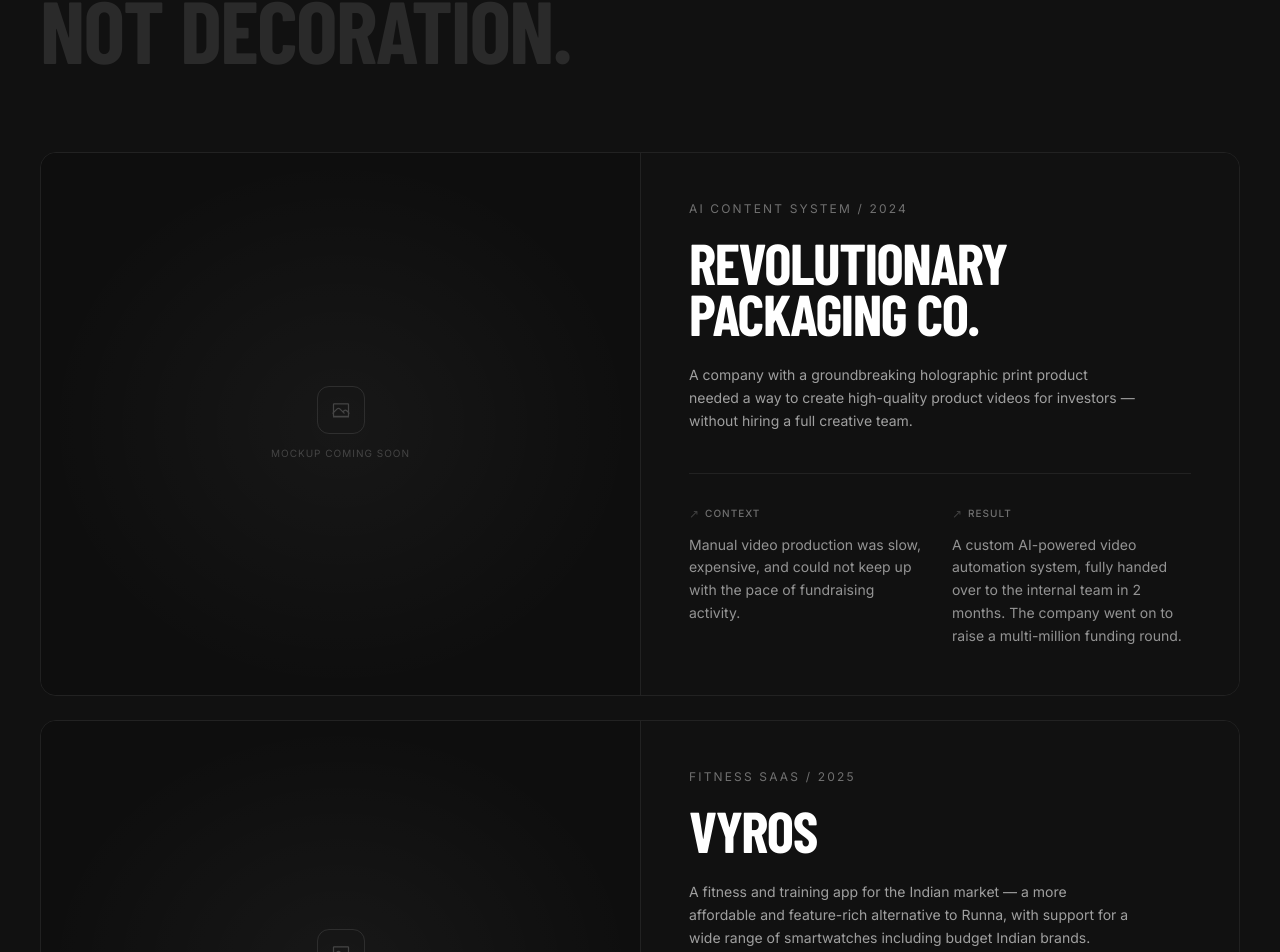
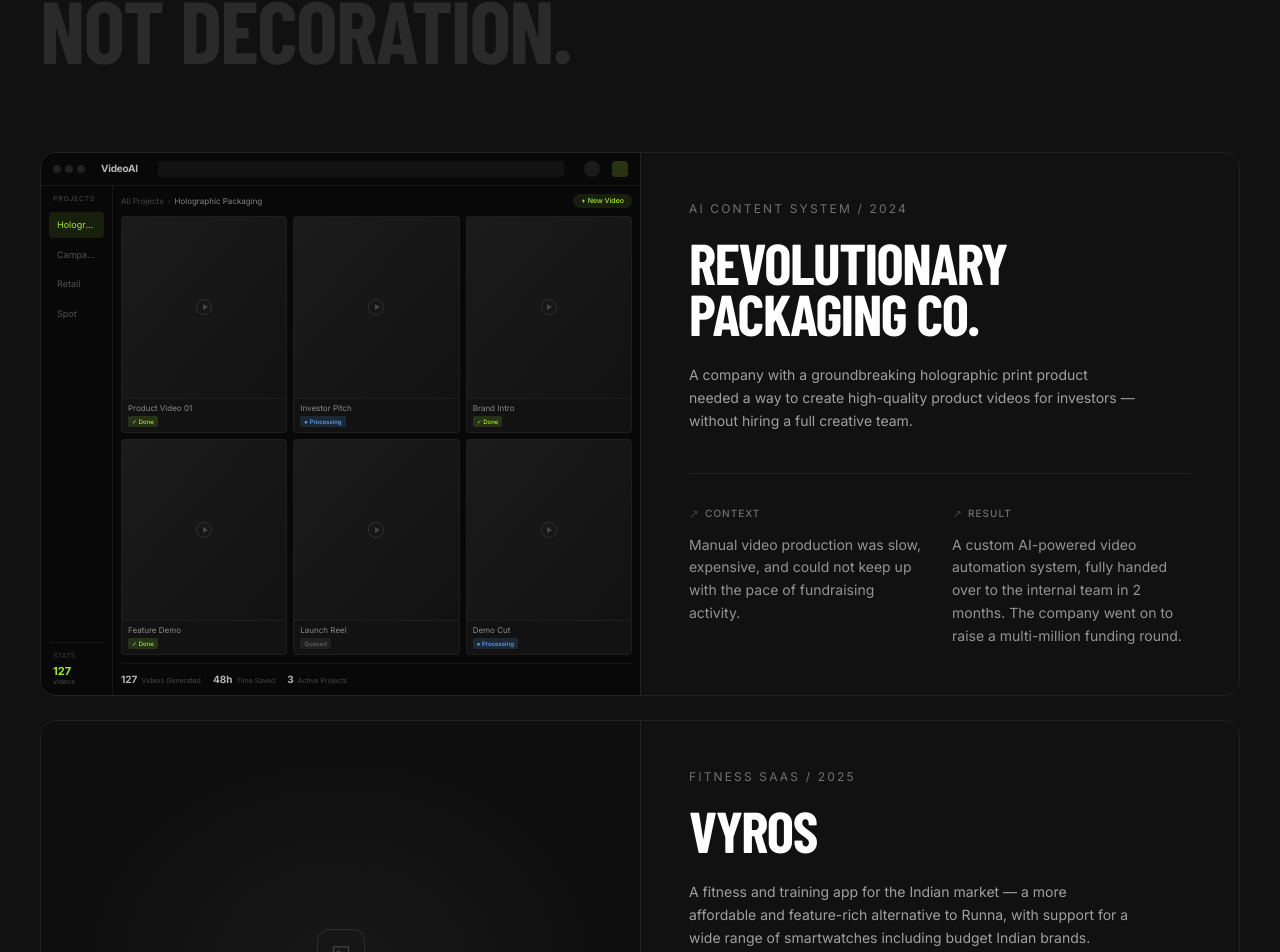
Before and after one commit to tanishqdhama01/antigravity-landing, a React (Vite) app: page / in a window 1280 px wide. Shown: the part 4634-5586 px from the top of the page. Built offline with nearby package versions, Linux system fonts and the light colour scheme; a web font is replaced by a local one.

Commit message:
add inline AI video dashboard mockup for packaging co. case study

```diff
--- a/src/components/CaseStudies.jsx
+++ b/src/components/CaseStudies.jsx
@@ -1,6 +1,98 @@
 import { useEffect, useRef } from 'react'
 import { gsap } from 'gsap'
 import { ScrollTrigger } from 'gsap/ScrollTrigger'
+
+const videos = [
+  { title: 'Product Video 01', status: 'done' },
+  { title: 'Investor Pitch', status: 'processing' },
+  { title: 'Brand Intro', status: 'done' },
+  { title: 'Feature Demo', status: 'done' },
+  { title: 'Launch Reel', status: 'queued' },
+  { title: 'Demo Cut', status: 'processing' },
+]
+
+function PackagingDashboard() {
+  return (
+    <div className="absolute inset-0 bg-[#080808] flex flex-col text-[10px] overflow-hidden select-none">
+      {/* Top bar */}
+      <div className="flex items-center gap-3 px-3 py-2 border-b border-white/[0.06] shrink-0">
+        <div className="flex gap-1">
+          <span className="w-2 h-2 rounded-full bg-white/10" />
+          <span className="w-2 h-2 rounded-full bg-white/10" />
+          <span className="w-2 h-2 rounded-full bg-white/10" />
+        </div>
+        <span className="text-white/70 font-bold tracking-tight ml-1">VideoAI</span>
+        <div className="flex-1 mx-2 h-4 bg-white/[0.04] rounded-sm" />
+        <div className="w-4 h-4 rounded-full bg-white/[0.08]" />
+        <div className="w-4 h-4 rounded bg-lime-400/20" />
+      </div>
+
+      <div className="flex flex-1 min-h-0">
+        {/* Sidebar */}
+        <div className="w-[72px] shrink-0 border-r border-white/[0.06] flex flex-col gap-1 p-2">
+          <p className="text-white/25 uppercase tracking-widest text-[7px] px-1 mb-1">Projects</p>
+          {['Holographic', 'Campaign', 'Retail', 'Spot'].map((name, j) => (
+            <div key={j} className={`px-2 py-1.5 rounded text-[9px] truncate ${
+              j === 0 ? 'bg-lime-400/10 text-lime-400' : 'text-white/30'
+            }`}>{name}</div>
+          ))}
+          <div className="mt-auto pt-2 border-t border-white/[0.05]">
+            <p className="text-white/20 text-[7px] uppercase tracking-wide px-1 mb-1">Stats</p>
+            <div className="px-1">
+              <p className="text-lime-400 font-bold text-[11px] leading-none">127</p>
+              <p className="text-white/25 text-[7px]">videos</p>
+            </div>
+          </div>
+        </div>
+
+        {/* Main */}
+        <div className="flex-1 flex flex-col min-w-0 p-2">
+          <div className="flex items-center gap-1 mb-2">
+            <span className="text-white/25 text-[8px]">All Projects</span>
+            <span className="text-white/15 text-[8px]">›</span>
+            <span className="text-white/50 text-[8px]">Holographic Packaging</span>
+            <span className="ml-auto px-2 py-0.5 rounded-full bg-lime-400/10 text-lime-400 text-[7px] font-medium">+ New Video</span>
+          </div>
+
+          {/* Video grid */}
+          <div className="grid grid-cols-3 gap-1.5 flex-1">
+            {videos.map((v, j) => (
+              <div key={j} className="bg-[#121212] rounded border border-white/[0.05] flex flex-col overflow-hidden">
+                {/* Thumbnail */}
+                <div className="flex-1 bg-gradient-to-br from-white/[0.04] to-transparent relative flex items-center justify-center">
+                  <div className="w-4 h-4 rounded-full border border-white/10 flex items-center justify-center">
+                    <div className="w-0 h-0 border-t-[3px] border-t-transparent border-b-[3px] border-b-transparent border-l-[5px] border-l-white/20 ml-0.5" />
+                  </div>
+                </div>
+                {/* Info */}
+                <div className="px-1.5 py-1 border-t border-white/[0.05]">
+                  <p className="text-white/50 text-[8px] truncate leading-tight">{v.title}</p>
+                  <span className={`inline-block mt-0.5 px-1 py-px rounded-sm text-[6px] font-medium ${
+                    v.status === 'done' ? 'bg-lime-400/15 text-lime-400' :
+                    v.status === 'processing' ? 'bg-blue-400/15 text-blue-400' :
+                    'bg-white/[0.06] text-white/30'
+                  }`}>
+                    {v.status === 'done' ? '✓ Done' : v.status === 'processing' ? '● Processing' : 'Queued'}
+                  </span>
+                </div>
+              </div>
+            ))}
+          </div>
+
+          {/* Stats bar */}
+          <div className="flex gap-3 mt-2 pt-2 border-t border-white/[0.05]">
+            {[['127', 'Videos Generated'], ['48h', 'Time Saved'], ['3', 'Active Projects']].map(([val, label], j) => (
+              <div key={j} className="flex items-baseline gap-1">
+                <span className="text-white/70 font-bold text-[10px]">{val}</span>
+                <span className="text-white/25 text-[7px]">{label}</span>
+              </div>
+            ))}
+          </div>
+        </div>
+      </div>
+    </div>
+  )
+}
 
 const projects = [
   {
@@ -8,6 +100,7 @@
     category: 'AI Content System',
     year: '2024',
     image: null,
+    visual: 'dashboard',
     description: 'A company with a groundbreaking holographic print product needed a way to create high-quality product videos for investors — without hiring a full creative team.',
     context: 'Manual video production was slow, expensive, and could not keep up with the pace of fundraising activity.',
     result: 'A custom AI-powered video automation system, fully handed over to the internal team in 2 months. The company went on to raise a multi-million funding round.',
@@ -17,6 +110,7 @@
     category: 'Fitness SaaS',
     year: '2025',
     image: null,
+    visual: null,
     description: 'A fitness and training app for the Indian market — a more affordable and feature-rich alternative to Runna, with support for a wide range of smartwatches including budget Indian brands.',
     context: 'The founder had only an idea. No product, no team, no technical direction.',
     result: 'Full discovery, UI/UX, feature planning, and MVP now in active development — with 50–60 early access signups secured before launch.',
@@ -26,6 +120,7 @@
     category: 'AI Video Platform',
     year: '2025',
     image: null,
+    visual: null,
     description: 'An all-in-one AI content creation platform where users manage their entire workflow — from scripting to editing, uploading, and viewing analytics — in one place.',
     context: 'Building a professional web-based video editor with AI integration is complex, expensive, and easy to get wrong.',
     result: 'A working web video editor that compresses days of editing work into minutes. Currently in testing with 200 early-access founders and creators. Early round raised.',
@@ -90,7 +185,9 @@
 
               {/* Left — mockup image */}
               <div className="relative aspect-[4/3] md:aspect-auto bg-[#0e0e0e] overflow-hidden">
-                {project.image ? (
+                {project.visual === 'dashboard' ? (
+                  <PackagingDashboard />
+                ) : project.image ? (
                   <img
                     src={project.image}
                     alt={project.title}
@@ -98,7 +195,6 @@
                   />
                 ) : (
                   <>
-                    {/* Subtle radial glow placeholder */}
                     <div className="absolute inset-0 bg-[radial-gradient(ellipse_at_center,_rgba(255,255,255,0.04)_0%,_transparent_70%)]" />
                     <div className="absolute inset-0 flex flex-col items-center justify-center gap-3">
                       <div className="w-12 h-12 rounded-xl border border-white/10 flex items-center justify-center">
```
